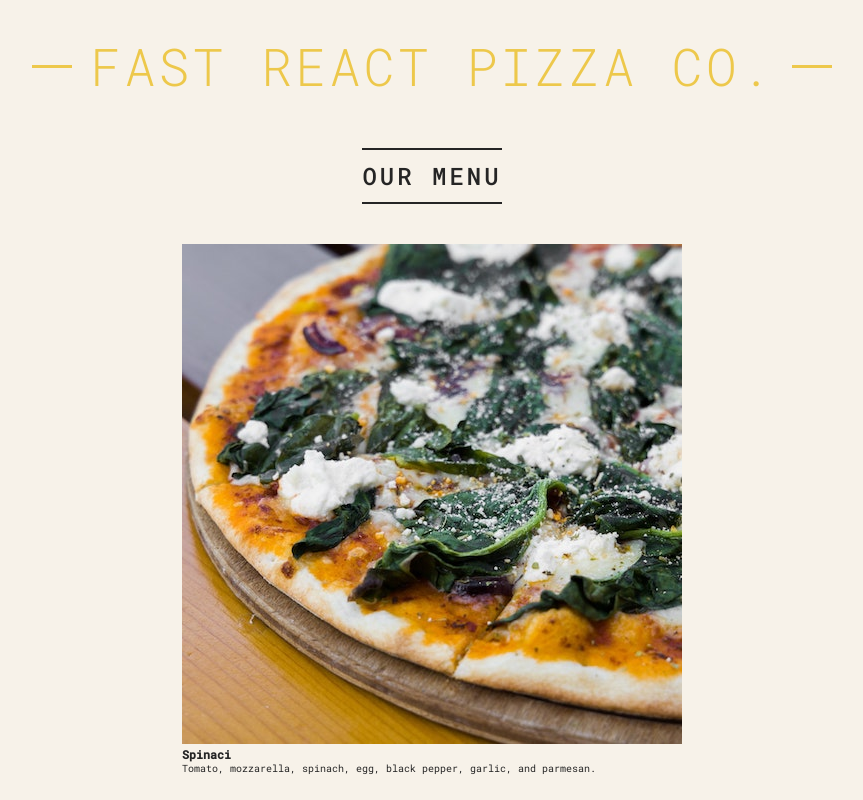
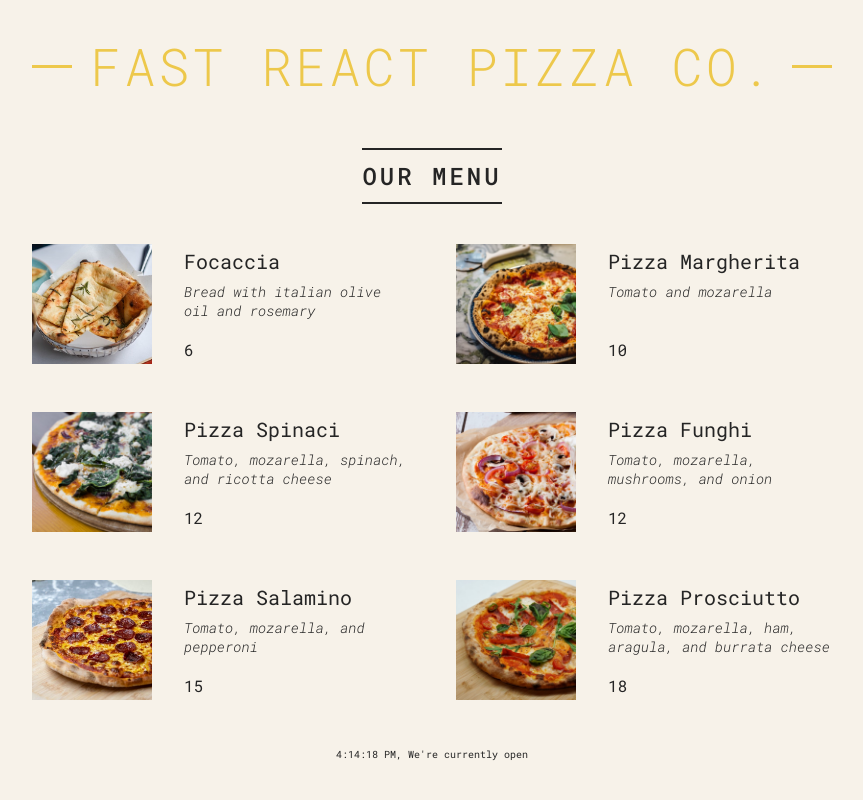
Before and after one commit to HazarN/pizza-menu-react, a React (Create React App) app: page / in a window 1280 px wide. Shown: the top 800 px of the page, without its empty margins (208-1071 px from the left). Built offline with nearby package versions, Linux system fonts and the light colour scheme.

Commit message:
Rendered the list components with props

```diff
--- a/public/index.html
+++ b/public/index.html
@@ -8,7 +8,7 @@
       content="Web site created using create-react-app"
     />
 
-    <link rel="icon" href="%PUBLIC_URL%/favicon.ico" />
+    <link rel="icon" href="./public/favicon.ico" />
     <link rel="apple-touch-icon" href="%PUBLIC_URL%/logo192.png" />
 
     <title>Il Menù delle Pizze</title>
--- a/src/components/Item.jsx
+++ b/src/components/Item.jsx
@@ -1,12 +1,18 @@
-const Item = () => {
+const Item = props => {
+  const { pizza } = props;
+  const { name, ingredients, price, imageUrl } = pizza;
+
+  const imgAlt = imageUrl.split('/')[1].split('.')[0];
+
   return (
-    <section>
-      <img src='pizzas/spinaci.jpg' alt='spinaci' />
-      <h3>Spinaci</h3>
-      <p>
-        Tomato, mozzarella, spinach, egg, black pepper, garlic, and parmesan.
-      </p>
-    </section>
+    <li className='pizza'>
+      <img src={imageUrl} alt={imgAlt} />
+      <div>
+        <h3>{name}</h3>
+        <p>{ingredients}</p>
+        <span>{price}</span>
+      </div>
+    </li>
   );
 };
 
--- a/src/components/Menu.jsx
+++ b/src/components/Menu.jsx
@@ -1,12 +1,28 @@
 import Item from './Item';
 
+import data from '../pizzaMenu.json';
+
 const Menu = () => {
+  const pizzas = data.pizzaMenu;
+
   return (
     <section className='menu'>
       <h2>Our menu</h2>
-      <Item />
-      <Item />
-      <Item />
+      <ul className='pizzas'>
+        {pizzas.map((pizza, i) => {
+          return (
+            <Item
+              key={i}
+              pizza={{
+                name: pizza.name,
+                ingredients: pizza.ingredients,
+                price: pizza.price,
+                imageUrl: pizza.photoName,
+              }}
+            />
+          );
+        })}
+      </ul>
     </section>
   );
 };
--- a/src/index.js
+++ b/src/index.js
@@ -1,5 +1,5 @@
 import React from 'react';
-import ReactDOM from 'react-dom';
+import ReactDOM from 'react-dom/client';
 
 import App from './App';
 
```
